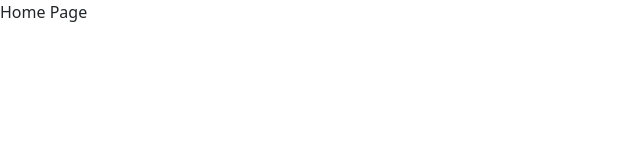
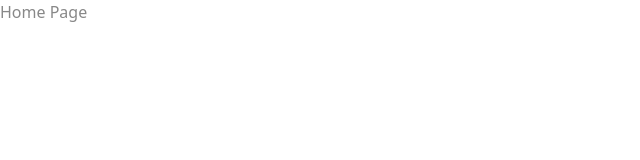
Before and after one commit to OfilioHA/Orden-Oficina--renewed-, a React (Vite) app in the folder frontend/: page / in a window 1280 px wide. Shown: the top 160 px of the page, without its empty margins (0-640 px from the left). Built offline with nearby package versions, Linux system fonts and the light colour scheme.

Commit message:
fix: :lipstick: Fix bootswatch style not applying

```diff
--- a/frontend/src/styles/_bootstrap.scss
+++ b/frontend/src/styles/_bootstrap.scss
@@ -1 +1,32 @@
+// 1. Include functions first (so you can manipulate colors, SVGs, calc, etc)
+@import "bootstrap/scss/functions";
+
+// 2. Include any default variable overrides here
+
+// 3. Include remainder of required Bootstrap stylesheets (including any separate color mode stylesheets)
+@import "bootswatch/dist/minty/variables";
+@import "bootstrap/scss/variables";
+@import "bootstrap/scss/variables-dark";
+
+// 4. Include any default map overrides here
+
+// 5. Include remainder of required parts
+@import "bootstrap/scss/mixins";
+@import "bootstrap/scss/maps";
+@import "bootstrap/scss/root";
+
+// 6. Optionally include any other parts as needed
+@import "bootstrap/scss/utilities";
+@import "bootstrap/scss/reboot";
+@import "bootstrap/scss/type";
+@import "bootstrap/scss/images";
+@import "bootstrap/scss/containers";
+@import "bootstrap/scss/grid";
+@import "bootstrap/scss/helpers";
+
+// 7. Optionally include utilities API last to generate classes based on the Sass map in `_utilities.scss`
+@import "bootstrap/scss/utilities/api";
+
+// 8. Core Bootstrap
+@import "bootswatch/dist/minty/bootswatch";
 @import "bootstrap/scss/bootstrap";
--- a/frontend/src/styles/_bootswatch.scss
+++ /dev/null
@@ -1,2 +0,0 @@
-@import "bootswatch/dist/zephyr/bootswatch";
-@import "bootswatch/dist/zephyr/variables";
--- a/frontend/src/styles/index.scss
+++ b/frontend/src/styles/index.scss
@@ -1,3 +1,2 @@
-@import "normalize.css/normalize.css";
-@import "./bootstrap";
-@import "./bootswatch";
+@use "normalize.css/normalize.css";
+@use "./bootstrap";
```
